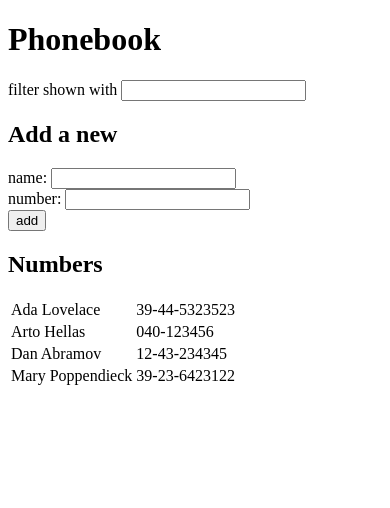
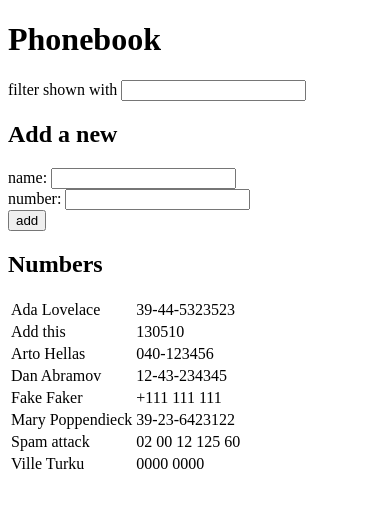
Before and after one commit to villevt/fsopen2021, a React (Create React App) app in the folder part2/phonebook/: page / in a window 390 px wide. Shown: the top 508 px of the page. Built offline with nearby package versions, Linux system fonts and the light colour scheme; data requests are answered from the project's data file.

Commit message:
Fetching and creating phone numbers

```diff
--- a/part2/phonebook/db.json
+++ b/part2/phonebook/db.json
@@ -1,5 +1,5 @@
 {
-    "persons":[
+  "persons": [
     {
       "name": "Arto Hellas",
       "number": "040-123456",
@@ -19,6 +19,26 @@
       "name": "Mary Poppendieck",
       "number": "39-23-6423122",
       "id": 4
+    },
+    {
+      "name": "Ville Turku",
+      "number": "0000 0000",
+      "id": 5
+    },
+    {
+      "name": "Fake Faker",
+      "number": "+111 111 111",
+      "id": 6
+    },
+    {
+      "name": "Add this ",
+      "number": "130510",
+      "id": 7
+    },
+    {
+      "name": "Spam attack",
+      "number": "02 00 12 125 60",
+      "id": 8
     }
   ]
 }
--- a/part2/phonebook/src/App.js
+++ b/part2/phonebook/src/App.js
@@ -1,5 +1,6 @@
 import React, {useEffect, useState} from 'react'
-import axios from 'axios'
+
+import numberService from "./services/numbers"
 
 import AddNumber from "./components/AddNumber"
 import Filter from "./components/Filter"
@@ -14,9 +15,9 @@ const App = () => {
   const [filter, setFilter] = useState("")
 
   useEffect(() => {
-    axios.get("http://localhost:3001/persons").then(response=> {
-      setPersons(response.data)
-    })
+    numberService.getAll()
+      .then(response => setPersons(response))
+      .catch(error => alert(`Failed to retrieve numbers \n${error}`))
   }, [])
 
   const filterHandler = (event) => {
@@ -33,13 +34,13 @@ const App = () => {
     } else if (persons.some((value) => value.number === newNumber)) {
       alert (`${newNumber} is already in phonebook`)
     } else {
-      const copy = [...persons]
-      copy.push({
+      numberService.create({
         name: newName,
-        number: newNumber,
-        id: copy.length + 1
-      })
-      setPersons(copy)
+        number: newNumber
+      }).then(response =>
+          setPersons(persons.concat(response))
+        )
+        .catch(error => alert(`Error adding number\n${error}`))
     }
   }
 
--- /dev/null
+++ b/part2/phonebook/src/services/numbers.js
@@ -0,0 +1,18 @@
+import axios from 'axios'
+
+const url = "http://localhost:3001/persons"
+
+const getAll = () => {
+    return axios.get(url).then(response => response.data)
+}
+
+const create = newObject => {
+    return axios.post(url, newObject).then(response => response.data)
+}
+
+const numberService = {
+    getAll,
+    create
+}
+
+export default numberService
```
Lines whose indentation alone changed are shown as unchanged.
